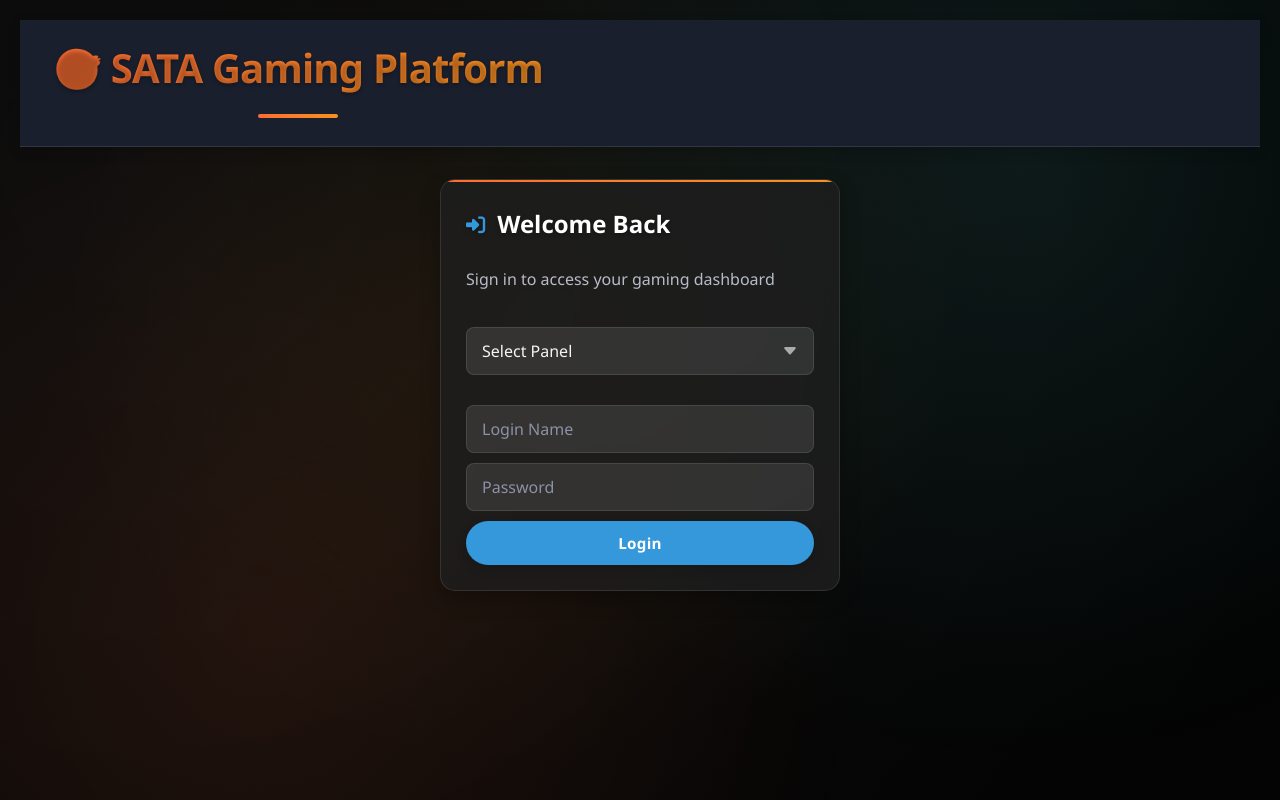
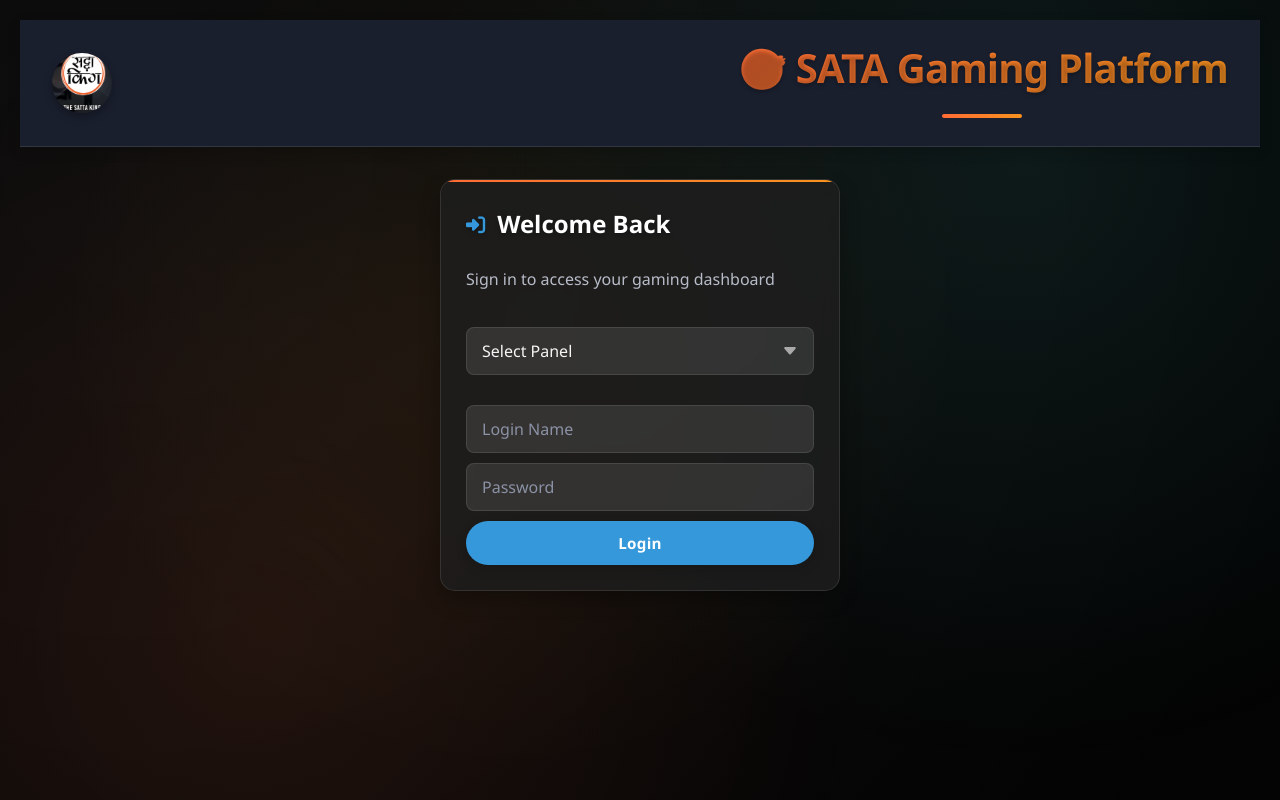
Before and after one commit to codewithyuvrraj/SATA-EPL, a plain HTML site: page index.html in a window 1280 px wide. Drawn offline with nearby package versions, Linux system fonts and the light colour scheme.

Commit message:
Add SATA logo as circular header and favicon icon

```diff
--- a/index.html
+++ b/index.html
@@ -4,6 +4,7 @@
   <meta charset="UTF-8">
   <meta name="viewport" content="width=device-width, initial-scale=1.0">
   <title>Advanced Admin & Agent Panel</title>
+  <link rel="icon" type="image/jpeg" href="sata image.jpg">
   <link rel="stylesheet" href="https://cdnjs.cloudflare.com/ajax/libs/animate.css/4.1.1/animate.min.css">
   <link rel="stylesheet" href="https://cdnjs.cloudflare.com/ajax/libs/font-awesome/6.4.0/css/all.min.css">
   <link href="https://fonts.googleapis.com/css2?family=Inter:wght@400;500;600;700;800&display=swap" rel="stylesheet">
@@ -80,6 +81,14 @@
       position: relative;
     }
 
+    .logo {
+      height: 60px;
+      width: 60px;
+      border-radius: 50%;
+      box-shadow: 0 4px 8px rgba(0,0,0,0.3);
+      object-fit: cover;
+    }
+
     .menu-icon {
       font-size: 24px;
       cursor: pointer;
@@ -1368,6 +1377,7 @@
   <div id="toast" class="toast"></div>
 
   <div class="header">
+    <img src="sata image.jpg" alt="SATA Logo" class="logo">
     <h1 class="animate__animated animate__fadeInDown">🎯 SATA Gaming Platform</h1>
   </div>
 
```
